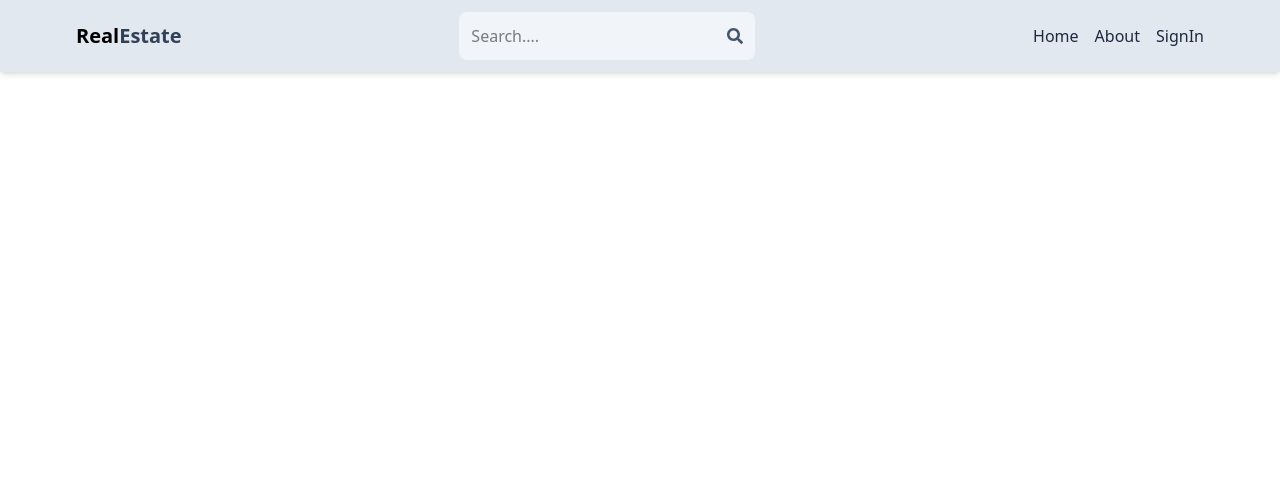
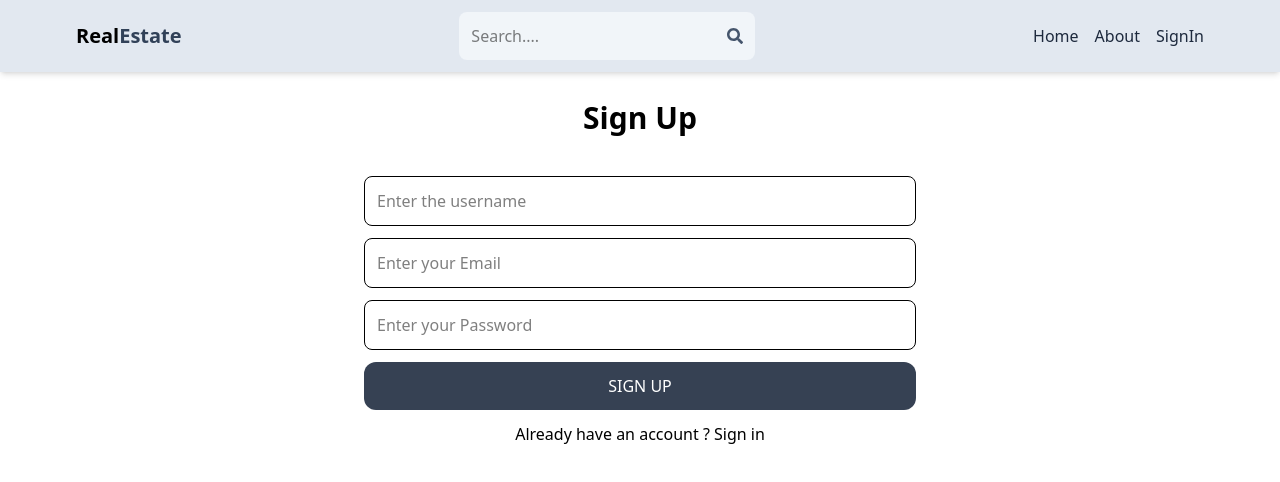
Before and after one commit to subhan513/Real-Estate, a React (Vite) app in the folder client/: page /sign-up in a window 1280 px wide. Shown: the top 482 px of the page. Built offline with nearby package versions, Linux system fonts and the light colour scheme.

Commit message:
Completed the singup functionality

```diff
--- a/client/src/App.jsx
+++ b/client/src/App.jsx
@@ -14,7 +14,7 @@ const App = () => {
      <Routes>
       <Route path='/' element={<Home/>}/>
       <Route path='/sign-in' element={<Signin/>}/>
-      <Route path='/sign-out' element={<SignUp/>}/>
+      <Route path='/sign-up' element={<SignUp/>}/>
       <Route path='/about' element={<About/>}/>
       <Route path='/profile' element={<Profile/>}/>
      </Routes>
--- a/client/src/components/Header.jsx
+++ b/client/src/components/Header.jsx
@@ -26,7 +26,7 @@ const Header = () => {
           <Link to={"/about"}>
             <li className="hidden sm:inline hover:underline">About</li>
           </Link>
-          <Link to={"/sign-in"}>
+          <Link to={"/sign-up"}>
             <li className=" hover:underline">SignIn</li>
           </Link>
         </ul>
--- a/client/src/pages/SignUp.jsx
+++ b/client/src/pages/SignUp.jsx
@@ -1,8 +1,45 @@
-import React from 'react'
+import React from 'react';
+import {Link} from "react-router-dom"
+import { useState } from 'react';
+const SignUp = () => {
+  const [formData, setformData] = useState({})
+  const handleChange = (e) =>{
+    setformData({...formData, [e.target.id] : e.target.value})
+    console.log(formData)
+  }
+ // SignUp.jsx में आपका handleSubmit function कुछ ऐसा होगा:
+const handleSubmit = async (e) => {
+  e.preventDefault();
 
-const SignUp = () => {
+  try {
+    const response = await fetch('/api/auth/signup', {
+      method: 'POST',
+      headers: {
+        'Content-Type': 'application/json',
+      },
+      body: JSON.stringify(formData),
+    });
+
+    const data = await response.json();
+    console.log(data);
+
+  } catch (error) {
+    console.error('Error:', error);
+  }
+};
   return (
-    <div>Signout</div>
+    <div>
+      <h1 className='text-3xl text-center font-semibold my-7'>Sign Up</h1>
+      <form className='flex flex-col md:w-xl item-center justify-center mx-auto container p-3 gap-3' onSubmit={handleSubmit}>
+        <input type="text" placeholder='Enter the username' className='border p-3 rounded-lg' id='username' onChange={handleChange}/>
+        <input type="email" placeholder='Enter your Email' className='border p-3 rounded-lg' id='email' onChange={handleChange}/>
+        <input type="password" placeholder='Enter your Password' className='border p-3 rounded-lg' id='password' onChange={handleChange}/>
+        <button className='bg-gray-700 text-white p-3 rounded-xl hover:bg-green-400'>SIGN UP</button>
+      </form>
+      <div className="flex items-center justify-center">
+        <p>Already have an account ? <Link to={'/sign-in'}>Sign in </Link></p>
+      </div>
+    </div>
   )
 }
 
--- a/client/vite.config.js
+++ b/client/vite.config.js
@@ -4,7 +4,17 @@ import tailwindcss from '@tailwindcss/vite'
 
 // https://vite.dev/config/
 export default defineConfig({
-  plugins: [react(),
+  plugins: [
+    react(),
     tailwindcss(),
   ],
+  server: {
+    proxy: {
+      '/api': {
+        target: 'http://localhost:3000',
+        secure: false,
+        changeOrigin: true,
+      },
+    }
+  }
 })
--- a/package.json
+++ b/package.json
@@ -16,6 +16,7 @@
     "dotenv": "^17.2.3",
     "express": "^5.1.0",
     "mongoose": "^9.0.0",
-    "nodemon": "^3.1.11"
+    "nodemon": "^3.1.11",
+    "react-router-dom": "^7.10.0"
   }
 }
```
Also changed, not shown: 1 other file (tests, documents, lock files or other folders).
